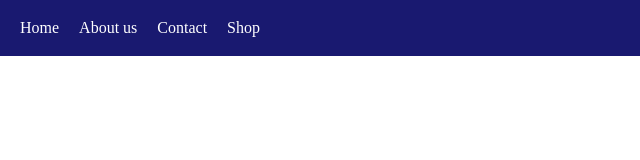
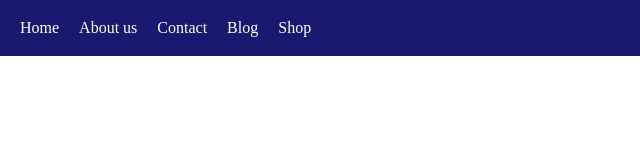
Before and after one commit to AnzorSv/test, a plain HTML site: page index.html in a window 1280 px wide. Shown: the full height of the page, 0-640 px from the left. Drawn offline with Linux system fonts and the light colour scheme.

Commit message:
change navigation

```diff
--- a/index.html
+++ b/index.html
@@ -12,6 +12,7 @@
         <div>Home</div>
         <div>About us</div>
         <div>Contact</div>
+        <div>Blog</div>
         <div>Shop</div>
     </nav>
 </body>
```
